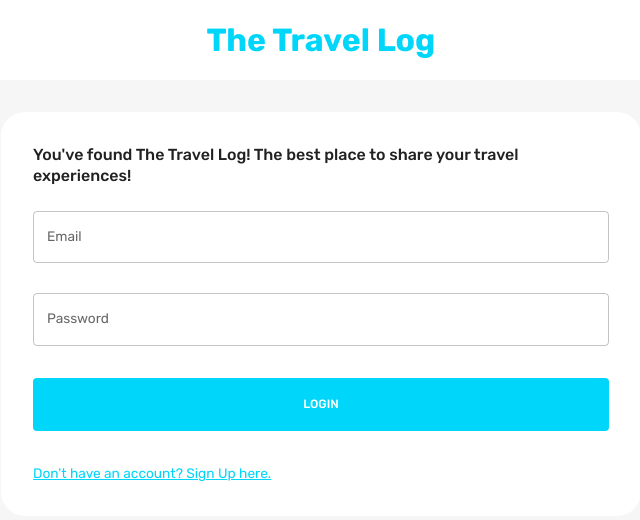
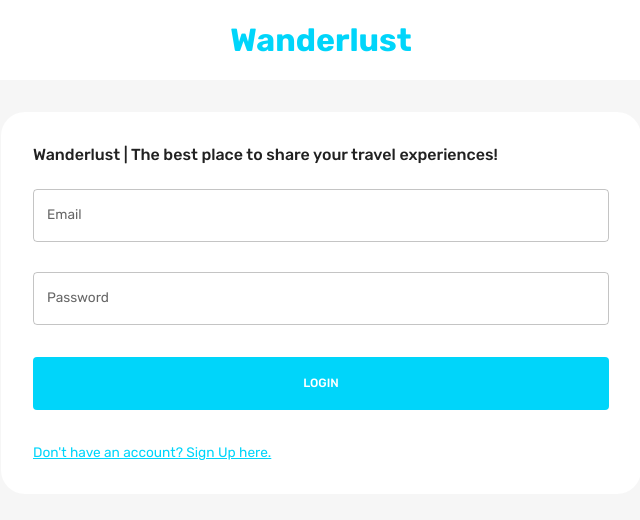
Before and after one commit to BigMikeNova/travel-log, a React (Create React App) app in the folder client/: page / in a window 1280 px wide. Shown: the top 520 px of the page, without its empty margins (319-959 px from the left). Built offline with nearby package versions, Linux system fonts and the light colour scheme.

Commit message:
professional readme created

```diff
--- a/client/src/pages/loginPage/index.js
+++ b/client/src/pages/loginPage/index.js
@@ -13,7 +13,7 @@ const LoginPage = () => {
         textAlign="center"
       >
         <Typography fontWeight="bold" fontSize="32px" color="primary">
-         The Travel Log
+         Wanderlust
         </Typography>
       </Box>
 
@@ -25,7 +25,7 @@ const LoginPage = () => {
         backgroundColor={theme.palette.background.alt}
       >
         <Typography fontWeight="500" variant="h5" sx={{ mb: "1.5rem" }}>
-          You've found The Travel Log! The best place to share your travel experiences!
+          Wanderlust | The best place to share your travel experiences!
         </Typography>
         <Form />
       </Box>
--- a/client/src/pages/navbar/index.js
+++ b/client/src/pages/navbar/index.js
@@ -56,7 +56,7 @@ const Navbar = () => {
             },
           }}
         >
-          The Travel Log
+          Wanderlust
         </Typography>
         {isNonMobileScreens && (
           <FlexBetween
```
Also changed, not shown: 2 other files (tests, documents, lock files or other folders).
